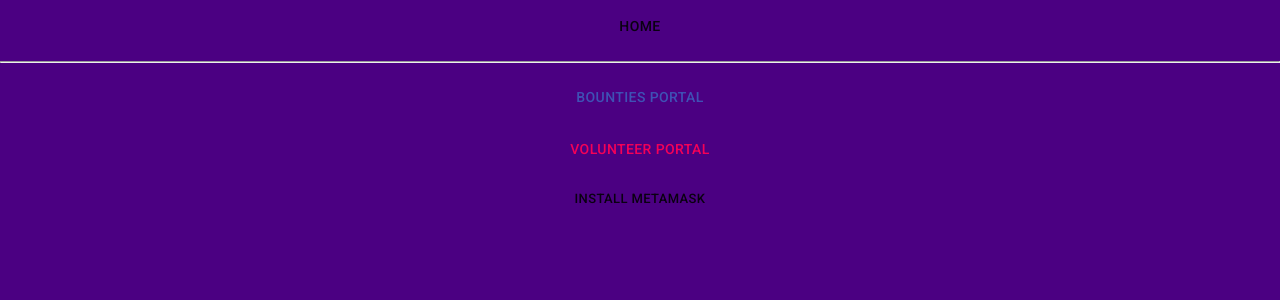
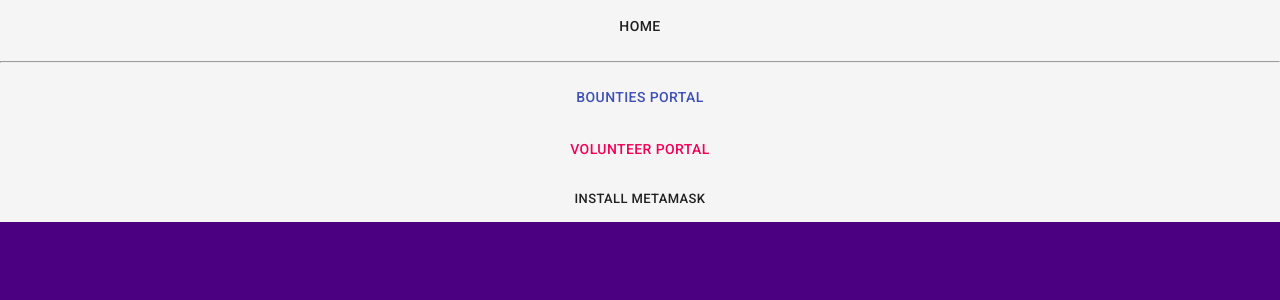
Before and after one commit to DeVoprotocol/payrollTS, a React (Create React App) app: page / in a window 1280 px wide. Shown: the top 300 px of the page. Built offline with nearby package versions, Linux system fonts and the light colour scheme; what web3 would draw is missing.

Commit message:
Update App.css

```diff
--- a/src/containers/App.css
+++ b/src/containers/App.css
@@ -1,7 +1,9 @@
 .App {
   text-align: center;
 }
-
+.background {
+  background: whitesmoke;
+}
 .App-logo {
   height: 40vmin;
   pointer-events: none;
```
